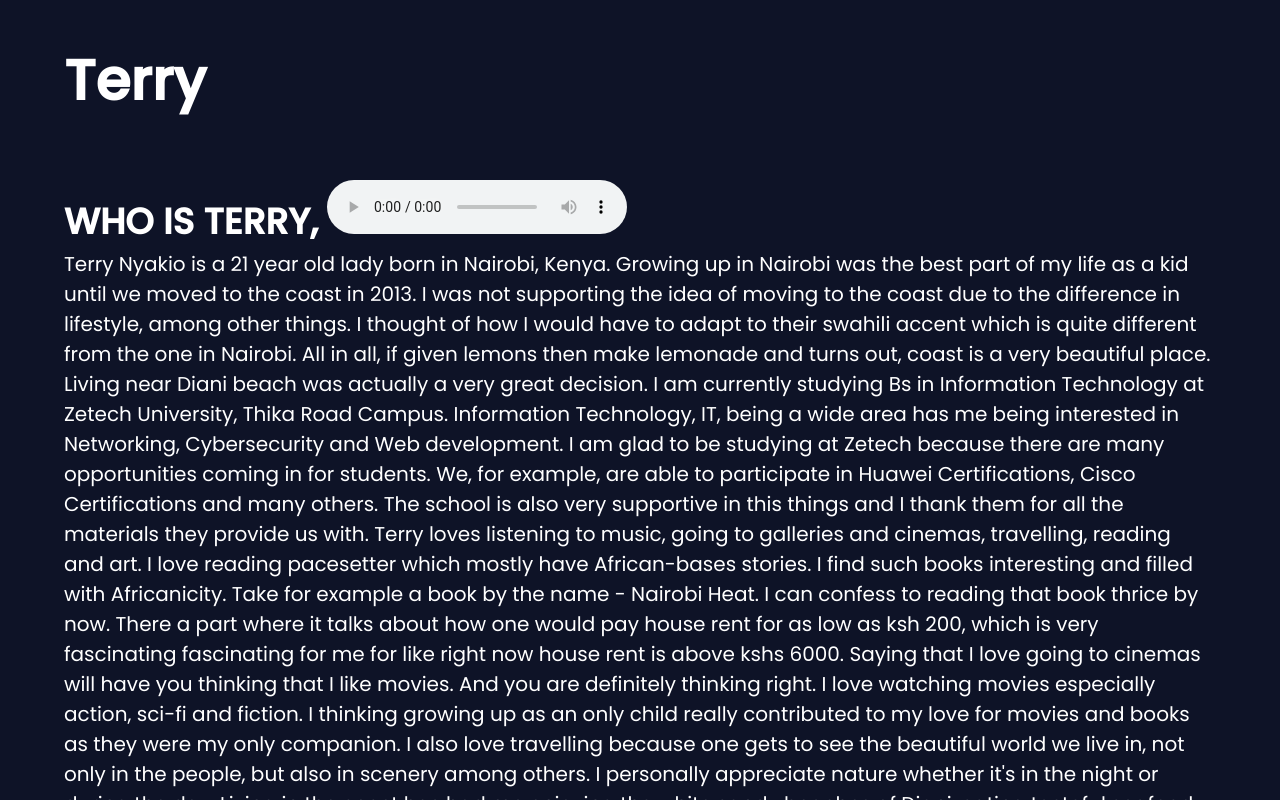
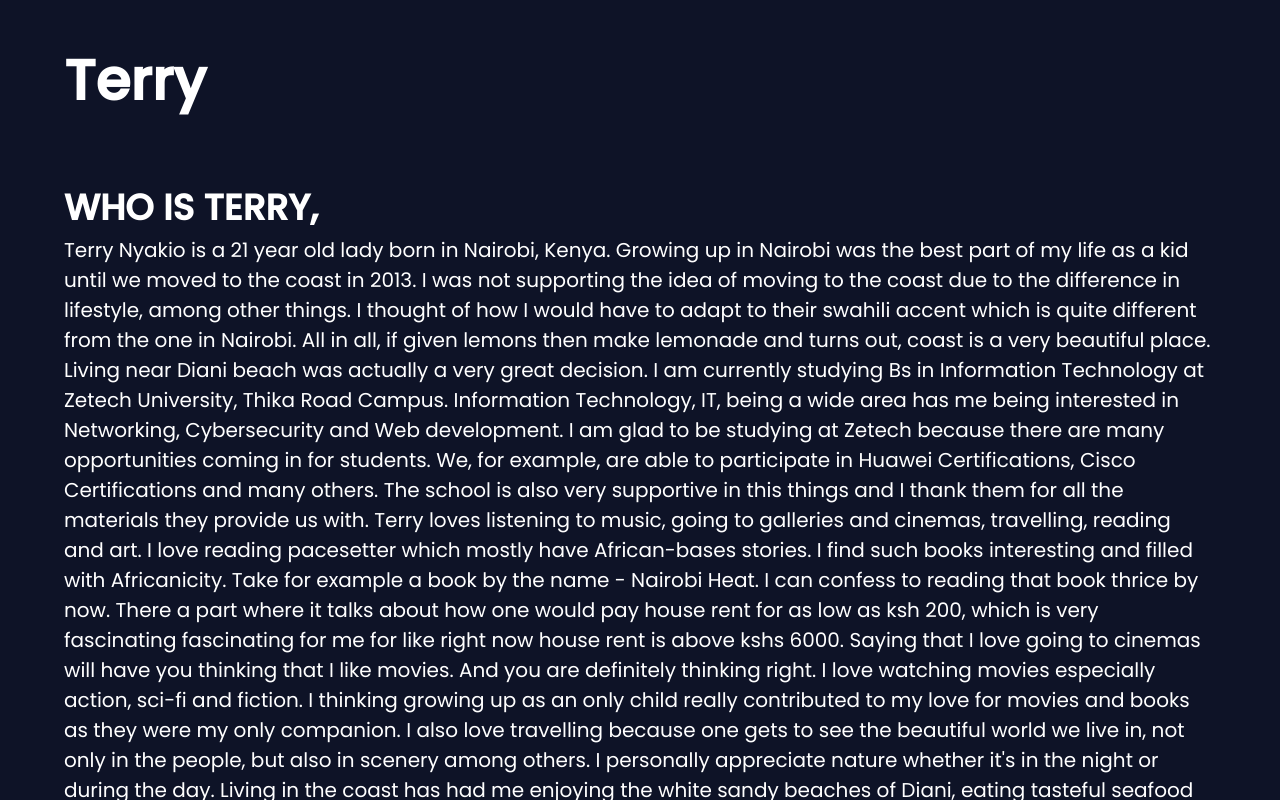
Before and after one commit to kehbarb/MyBLog, a plain HTML site: page index.html in a window 1280 px wide. Shown: the top 800 px of the page. Drawn offline with nearby package versions, Linux system fonts and the light colour scheme.

Commit message:
initial commit

```diff
--- a/index.html
+++ b/index.html
@@ -22,10 +22,7 @@
 <!-- INTRODUCTION SECTION  -->
 <div id="hero">
   <p id="intro">
-        <span><b>WHO IS TERRY,
-       <audio controls>
-          <source src="afro.mpeg" type="audio/ogg">
-        </audio></b></span><br/>
+  <span><b>WHO IS TERRY,</b></span><br/>
   Terry Nyakio is a 21 year old lady born in Nairobi, Kenya. Growing up in Nairobi was the best part of my life as a kid until we moved to the coast in 2013. I was not supporting the idea of moving to the coast due to the difference in lifestyle, among other things. I thought of how I would have to adapt to their swahili accent
   which is quite different from the one in Nairobi. All in all, if given lemons then make lemonade and turns out, coast is a very beautiful place. Living near Diani beach was actually a very great decision.
 
@@ -36,13 +33,16 @@
   fascinating for me for like right now house rent is above kshs 6000.
   Saying that I love going to cinemas will have you thinking that I like movies. And you are definitely thinking right. I love watching movies especially action, sci-fi and fiction. I thinking growing up as an only child really contributed to my love for movies and books as they were my only companion.
   I also love travelling because one gets to see the beautiful world we live in, not only in the people, but also in scenery among others. I personally appreciate nature whether it's in the night or during the day. Living in the coast has had me enjoying the white sandy beaches of Diani, eating tasteful seafood cuisines and enjoying the breeze from the Indian ocean. Am yet to visit other areas that have filled my bucket list.
-        Listening to music is therapy. There are different types of music genres and I love afrobeats. Afrobeats is a music genre that involves the combination of West African musical styles (such as traditional Yoruba music and highlife) and American jazz, funk, and soul influences, with a focus on chanted vocals, complex intersecting rhythms, and percussion. The style was pioneered in the 1970s by Nigerian multi-instrumentalist and bandleader Fela Kuti,
-        who is responsible for popularizing the style both within and outside Nigeria. My favourite artist is Rema. He classifies his sound as afro-rave. Whenever I hear any of his songs, I begin to bump my head to the beats of the song without even knowing. I will even sing along to any of his songs. That's how much I love his songs. Here is my favourite song by Rema called Runaway.
+  Listening to music is therapy. There are different types of music genres and I love afrobeats. Afrobeats is a music genre that involves the combination of West African musical styles (such as traditional Yoruba music and highlife) and American jazz, funk, and soul influences, with a focus on chanted vocals, complex intersecting rhythms, and percussion. The style was pioneered in the 1970s by Nigerian multi-instrumentalist and bandleader Fela Kuti,
+  who is responsible for popularizing the style both within and outside Nigeria. My favourite artist is Rema. He classifies his sound as afro-rave. Whenever I hear any of his songs, I begin to bump my head to the beats of the song without even knowing. I will even sing along to any of his songs. That's how much I love his songs. Here is my favourite song by Rema called Runaway.<br/>
+    <audio controls>
+      <source src="afro.mpeg" type="audio/ogg">
+      </audio>
+
   </p>
 
 
 </div>
-
 
 <!-- ABOUT SECTION  -->
     <div id="about-me">
```
Lines whose indentation alone changed are shown as unchanged.
